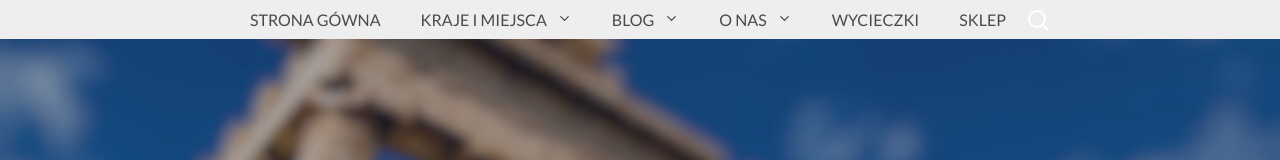
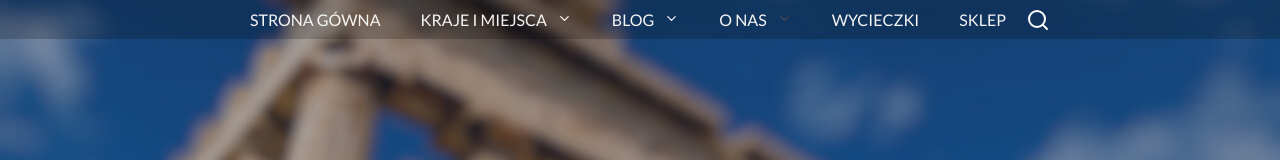
Before and after one commit to bartoszsmorawski/travel__blog, a Vue app: page / in a window 1280 px wide. Shown: the top 160 px of the page. Built offline with nearby package versions, Linux system fonts and the light colour scheme.

Commit message:
Added new color to the list in desktop.vue in navBar.vue

```diff
--- a/src/components/molecules/DesktopMenu.vue
+++ b/src/components/molecules/DesktopMenu.vue
@@ -5,8 +5,9 @@
       <li class="has-submenu">
         <a href="#"> KRAJE I MIEJSCA
           <div class="chevronDownUp">
-            <ChevronDown class="down" color="#4A4A4A" :size="15" />
-            <ChevronUp class="up" color="#4A4A4A" :size="15" />
+            <ChevronDown class="down" color="#F5F5F4"
+            :size="15" />
+            <ChevronUp class="up" color="#F5F5F4" :size="15" />
           </div>
         </a>
         <ul class="submenu">
@@ -35,8 +36,8 @@
       <li class="has-submenu">
         <a href="#">BLOG
           <div class="chevronDownUp">
-            <ChevronDown class="down" color="#4A4A4A" :size="15" />
-            <ChevronUp class="up" color="#4A4A4A" :size="15" />
+            <ChevronDown class="down" color="#F5F5F4" :size="15" />
+            <ChevronUp class="up" color="#F5F5F4" :size="15" />
           </div>
         </a>
         <ul class="submenu">
@@ -79,9 +80,14 @@ import { ChevronDown, ChevronUp } from 'lucide-vue-next';
 import SearchInput from './SearchInput.vue';
 </script>
 <style scoped>
-/* Podstawowy styl nawigacji */
+
 nav {
-  background-color: #eee;
+  background-color:#00000033;
+  position: fixed;
+  z-index: 10;
+  justify-content: space-between;
+  width: 100%;
+  top: 0;
   padding: 0;
 }
 
@@ -94,12 +100,13 @@ nav {
 }
 
 .menu>li {
+  color: #F5F5F4;
   position: relative;
 }
 
 .menu>li>a {
   display: flex;
-  color: #4A4A4A;
+  color: #F5F5F4;
   text-decoration: none;
   padding: 10px 20px;
   transition: background-color 0.3s ease;
```
